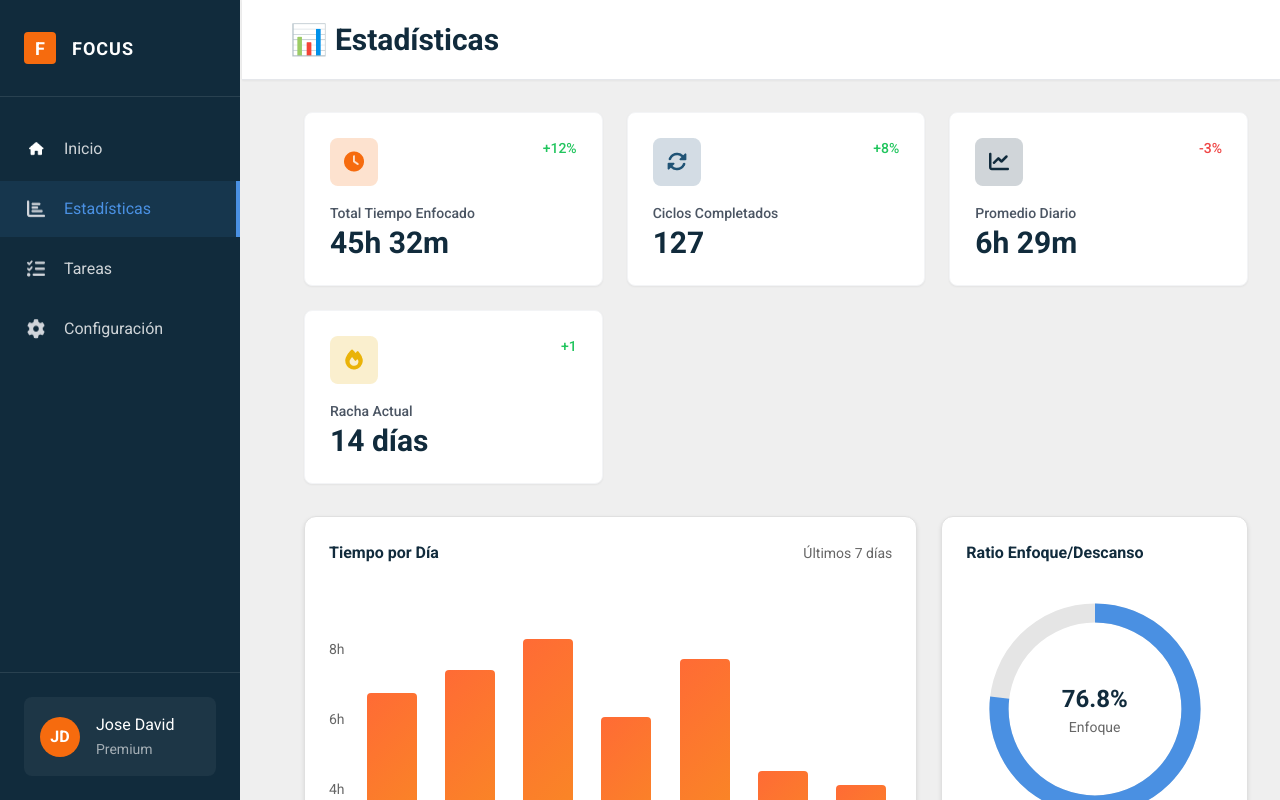
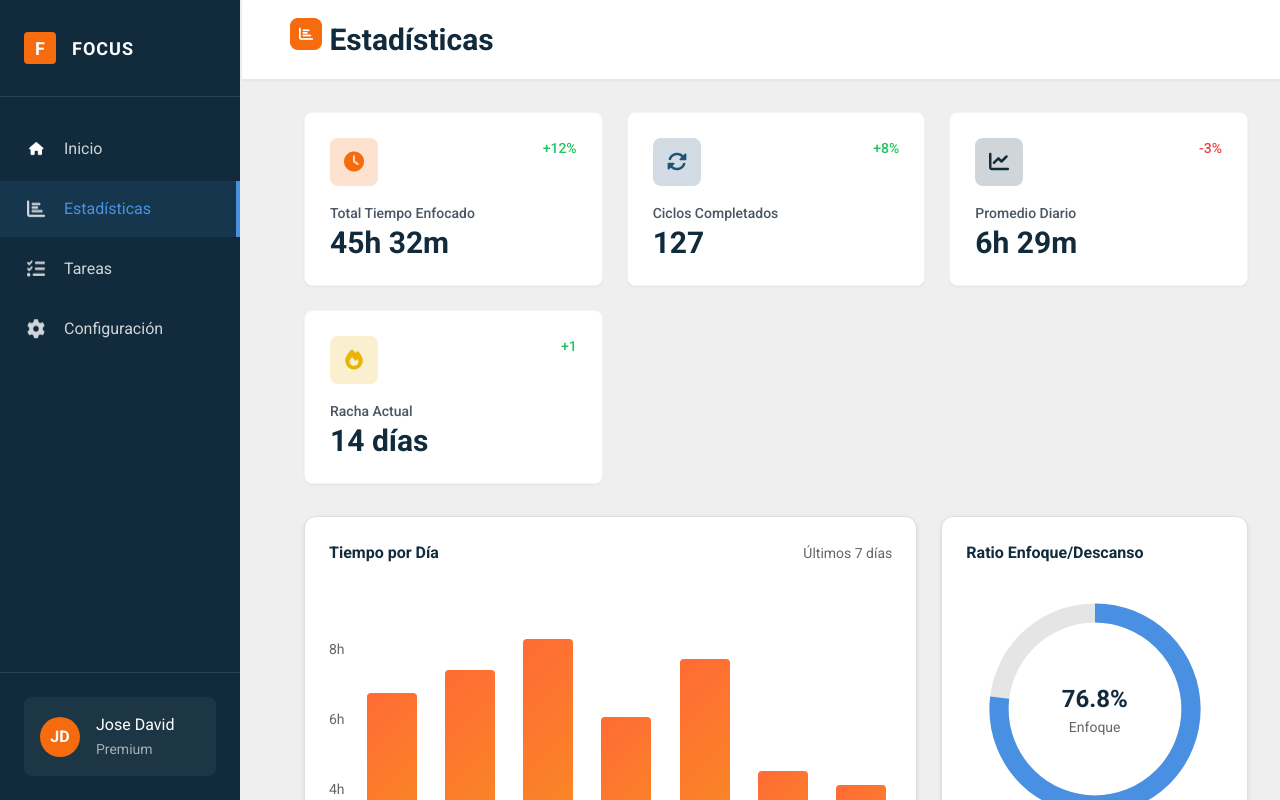
Before and after one commit to Migue765/ui-web-prototipo, an Angular app in the folder focus/: page /statistics in a window 1280 px wide. Built offline with nearby package versions, Linux system fonts and the light colour scheme.

Commit message:
update icon stadisticas

```diff
--- a/focus/src/app/components/dashboard/dashboard.ts
+++ b/focus/src/app/components/dashboard/dashboard.ts
@@ -1,4 +1,4 @@
-import { Component, signal, ViewChild } from '@angular/core';
+import { Component, signal, ViewChild, AfterViewInit } from '@angular/core';
 import { CommonModule } from '@angular/common';
 import { Router } from '@angular/router';
 import { SidebarComponent } from '../sidebar/sidebar';
@@ -16,7 +16,7 @@ import { StatsCardComponent, StatData } from '../stats-card/stats-card';
   templateUrl: './dashboard.html',
   styleUrl: './dashboard.scss'
 })
-export class Dashboard {
+export class Dashboard implements AfterViewInit {
   @ViewChild(SidebarComponent) sidebar!: SidebarComponent;
 
   // Quick stats data
@@ -94,6 +94,16 @@ export class Dashboard {
 
   constructor(private router: Router) { }
 
+  ngAfterViewInit() {
+    // Asegurar que el dashboard esté marcado como activo
+    setTimeout(() => {
+      if (this.sidebar) {
+        this.sidebar.setActiveRoute('focus');
+        console.log('Setting active route to focus (dashboard)');
+      }
+    }, 0);
+  }
+
   onTimerComplete(): void {
     console.log('¡Timer completado!');
     // Aquí puedes agregar lógica para manejar la finalización del timer
@@ -113,17 +123,11 @@ export class Dashboard {
         // Lógica para ruido blanco
         break;
       case 'statistics':
-        this.navigateToStatistics();
+        this.router.navigate(['/statistics']);
         break;
     }
   }
 
-  // Navigation methods
-  navigateToStatistics(): void {
-    if (this.sidebar) {
-      this.sidebar.setActiveRoute('statistics');
-    }
-  }
 
   onNavigationChange(route: string): void {
     console.log('Navigation to:', route);
--- a/focus/src/app/components/statistics/statistics.html
+++ b/focus/src/app/components/statistics/statistics.html
@@ -7,7 +7,10 @@
         <!-- Header fijo con título -->
         <div class="page-header-fixed">
             <div class="page-header-content">
-                <h1 class="page-title">📊 Estadísticas</h1>
+                <h1 class="page-title">
+                    <img src="assets/images/statistics/estadistica-title-icon.png" alt="Estadísticas" class="title-icon">
+                    Estadísticas
+                </h1>
             </div>
         </div>
 
```
